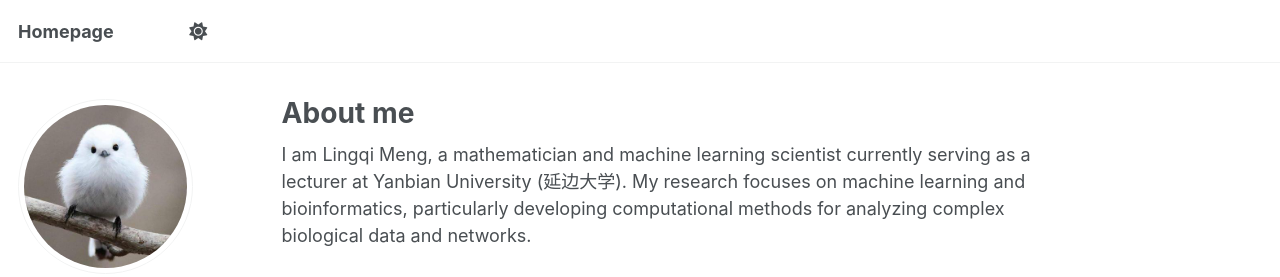
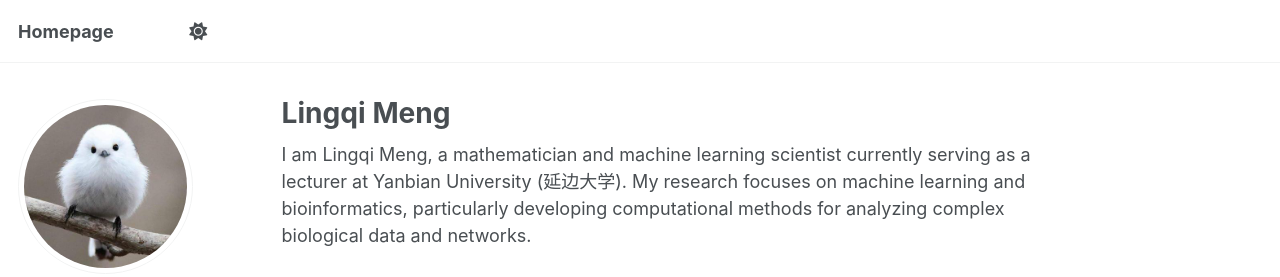
Before and after one commit to lingqime/lingqime.github.io, a Jekyll site: the page built from _pages/about.md, in a window 1280 px wide and 1063 px high. Shown: the top 277 px of the window. Built offline with Jekyll 4.4.1, drawn with Linux system fonts in a browser that asks for light colours; some web fonts are replaced; a script that is not in the unit is left out.

Commit message:
Update about.md

```diff
--- a/_pages/about.md
+++ b/_pages/about.md
@@ -1,5 +1,5 @@
 ---
-title: "About me"
+title: "Lingqi Meng"
 permalink: /
 author_profile: true
 redirect_from:
```
